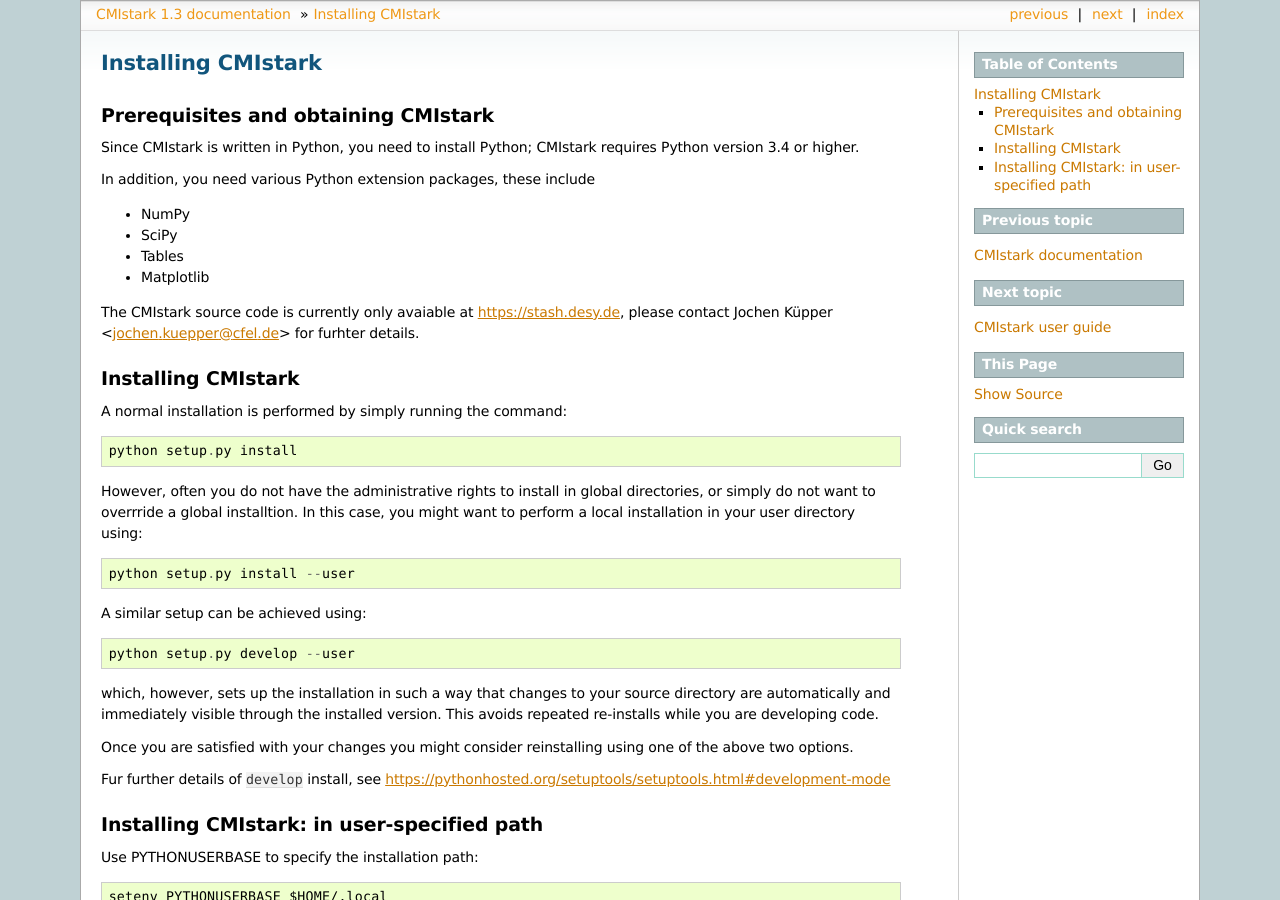
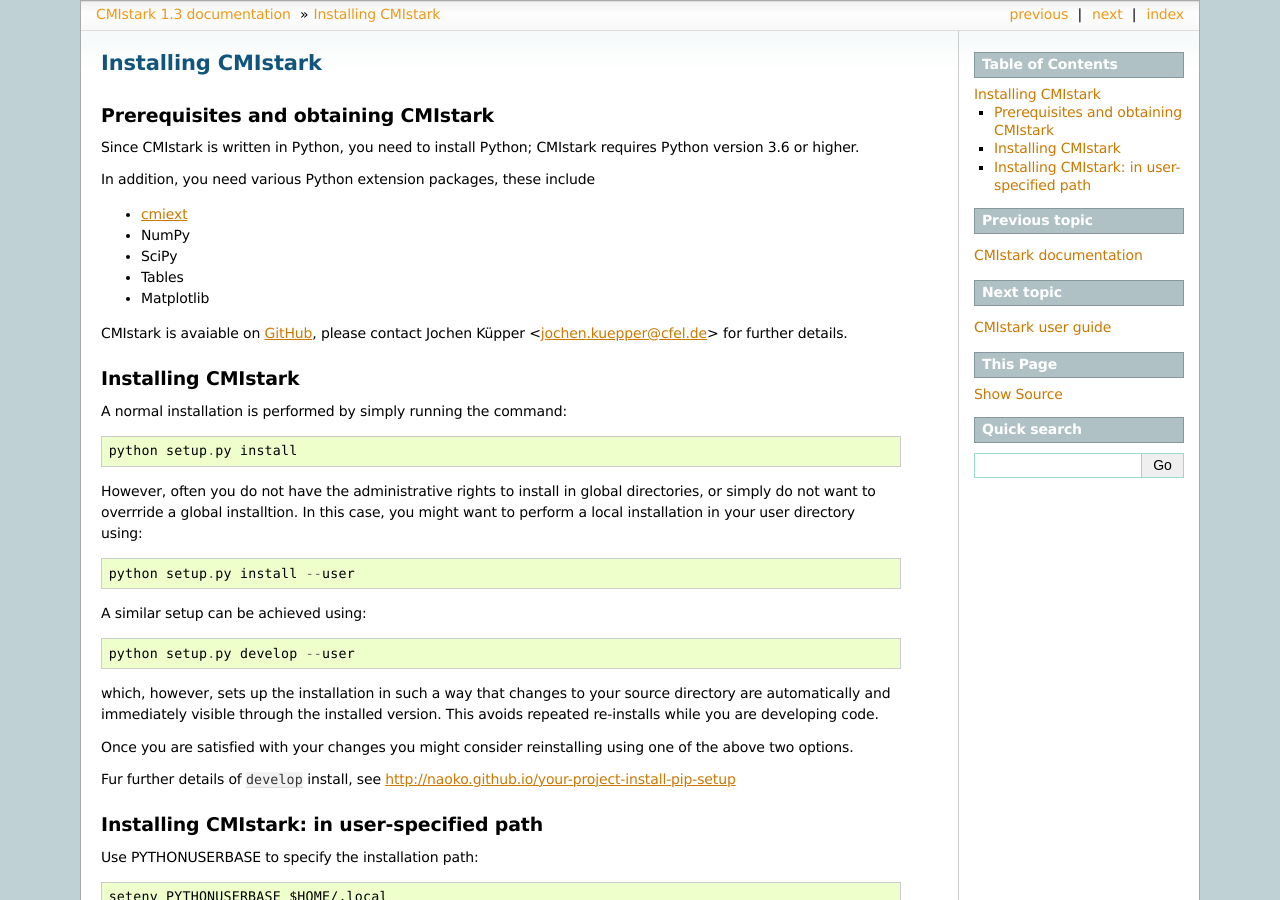
Before and after one commit to CFEL-CMI/cmistark, a Sphinx documentation site: the page built from doc/installation.rst, in a window 1280 px wide and 900 px high. Built offline with Sphinx 7.4.7, drawn with Linux system fonts in a browser that asks for light colours.

Commit message:
improvements to docs (Installation guide)

```diff
--- a/doc/installation.rst
+++ b/doc/installation.rst
@@ -1,25 +1,26 @@
 Installing CMIstark
-======================
+===================
 
 Prerequisites and obtaining CMIstark
----------------------------------------
+------------------------------------
 
 Since CMIstark is written in Python, you need to install Python; CMIstark requires Python version
-3.4 or higher.
+3.6 or higher.
 
 In addition, you need various Python extension packages, these include
 
+* cmiext_
 * NumPy
 * SciPy
 * Tables
 * Matplotlib
 
-The CMIstark source code is currently only avaiable at https://stash.desy.de, please contact Jochen
-Küpper <jochen.kuepper@cfel.de> for furhter details.
+CMIstark is avaiable on GitHub_, please contact Jochen Küpper <jochen.kuepper@cfel.de> for further
+details.
 
 
 Installing CMIstark
-----------------------
+-------------------
 
 A normal installation is performed by simply running the command::
 
@@ -42,7 +43,8 @@
 Once you are satisfied with your changes you might consider reinstalling using one of the above two
 options.
 
-Fur further details of ``develop`` install, see https://pythonhosted.org/setuptools/setuptools.html#development-mode
+Fur further details of ``develop`` install, see http://naoko.github.io/your-project-install-pip-setup
+
 
 Installing CMIstark: in user-specified path
 -------------------------------------------
@@ -79,6 +81,11 @@
 For further details, see https://docs.python.org/3/install/index.html#inst-alt-install-user and
 https://docs.python.org/3/using/cmdline.html#envvar-PYTHONUSERBASE
 
+
+.. _cmiext: https://github.com/CFEL-CMI/cmiext
+
+.. _GitHub: https://github.com/CFEL-CMI/cmistark
+
 .. comment
    Local Variables:
    coding: utf-8
```
